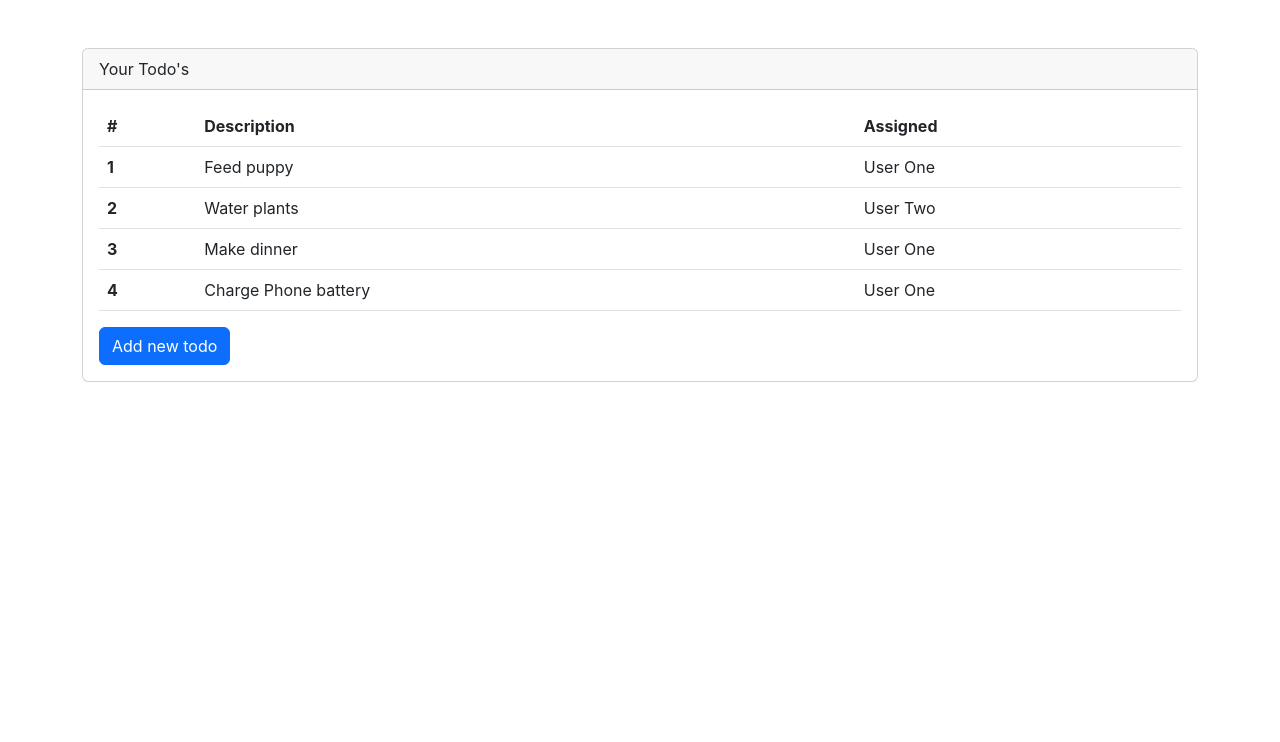
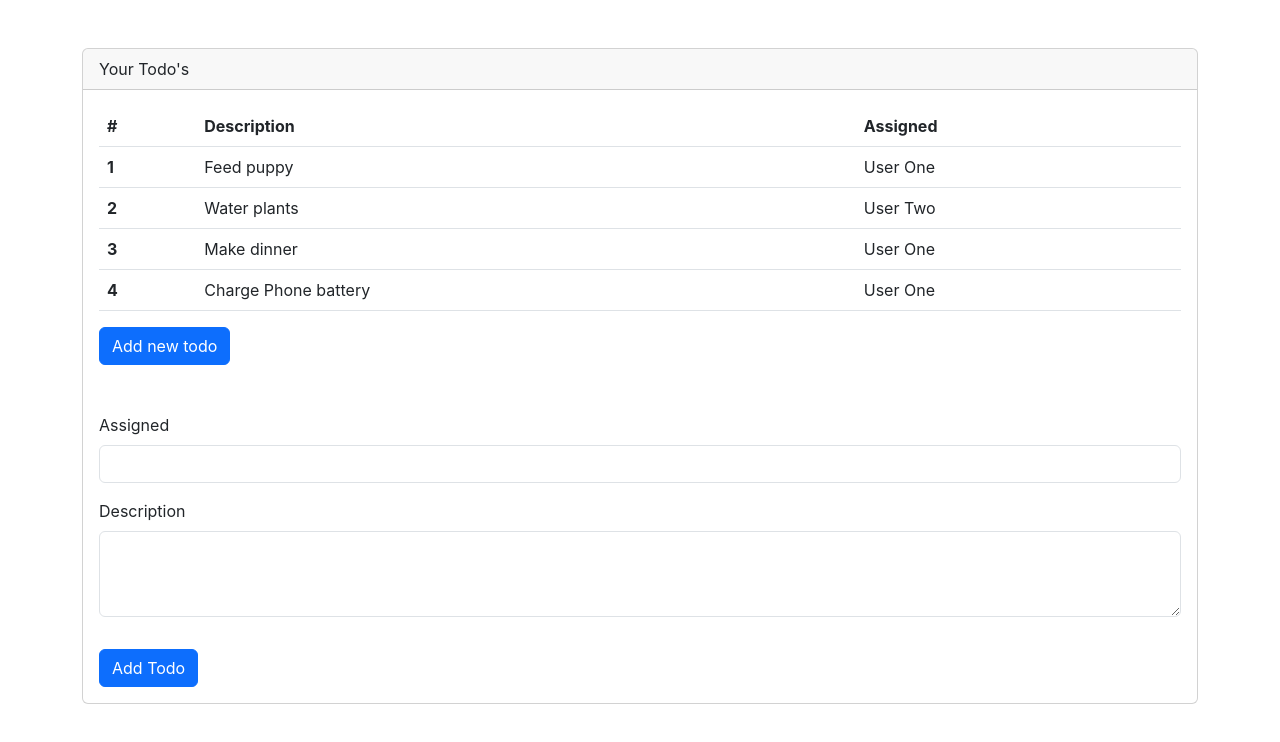
Before and after one commit to Gaurav-sahal/learn-react, a React (Create React App) app: page / in a window 1280 px wide. Shown: the top 742 px of the page. Built offline with nearby package versions, Linux system fonts and the light colour scheme.

Commit message:
Passing React functions through props

```diff
--- a/src/App.js
+++ b/src/App.js
@@ -1,6 +1,7 @@
 import React, {useState} from 'react'
 import './App.css';
 import TodoTable from './components/TodoTable';
+import NewTodoForm from './components/NewTodoForm';
 
 function App() {
 
@@ -11,13 +12,13 @@
     {rowNumber: 4, rowDescription: 'Charge Phone battery', rowAssigned: 'User One'}
   ])
 
-  const addTodo = () => {
+  const addTodo = (description, assigned) => {
     if (todos.length > 0) {
       const newTodo = {
         rowNumber: todos.length + 1,
-        rowDescription: 'New Todo',
-        rowAssigned: 'User Three'
-      }
+        rowDescription: description,
+        rowAssigned: assigned
+      };
       setTodos(todos => [...todos, newTodo]);
     }
   }
@@ -33,6 +34,7 @@
           <button className='btn btn-primary' onClick={addTodo}>
             Add new todo
           </button>
+          <NewTodoForm addTodo={addTodo}/>
         </div>
       </div>
     </div>
--- /dev/null
+++ b/src/components/NewTodoForm.js
@@ -0,0 +1,50 @@
+import React, { useState } from "react"
+
+function NewTodoForm(props) {
+
+    const [description, setDescription] = useState('');
+    const [assigned, setAssigned] = useState('');
+
+    // const descriptionChange = (event) => {
+    //     console.log('description', event.target.value);
+    //     setDescription(event.target.value);
+    // }
+
+    const submitTodo = () => {
+        if (description !== '' && assigned !== ''){
+            props.addTodo(description, assigned);
+            setDescription('');
+            setAssigned('');
+        }
+    }
+
+    return (
+        <div className="mt-5">
+            <form>
+                <div className="mb-3">
+                    <label className="form-label">Assigned</label>
+                    <input
+                        type="text"
+                        className="form-control"
+                        required
+                        onChange={e => setAssigned(e.target.value)}
+                        value={assigned}
+                    ></input>
+                </div>
+                <div className="mb-3">
+                    <label className="form-label">Description</label>
+                    <textarea
+                        className="form-control"
+                        rows={3}
+                        required
+                        onChange={e => setDescription(e.target.value)}
+                        value={description}
+                    ></textarea>
+                </div>
+                <button type="button" className="btn btn-primary mt-3" onClick={submitTodo}>Add Todo</button>
+            </form>
+        </div>
+    )
+}
+
+export default NewTodoForm;
```
